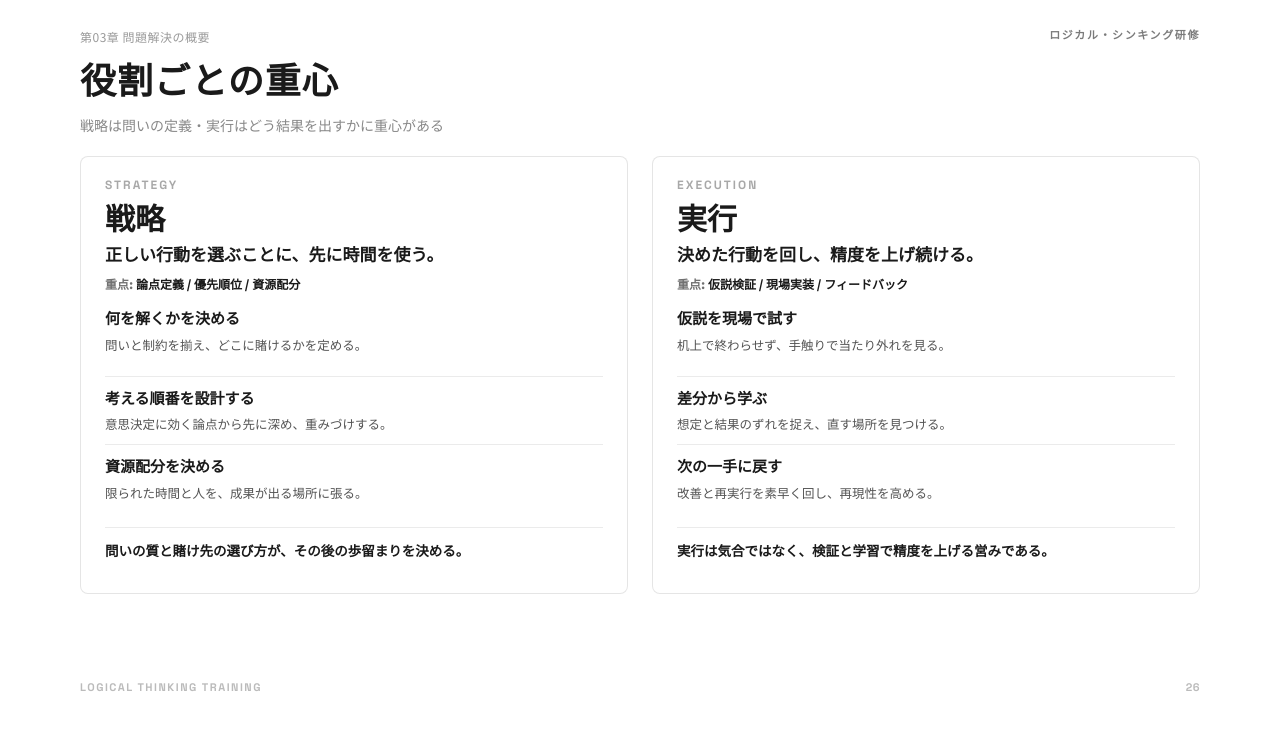
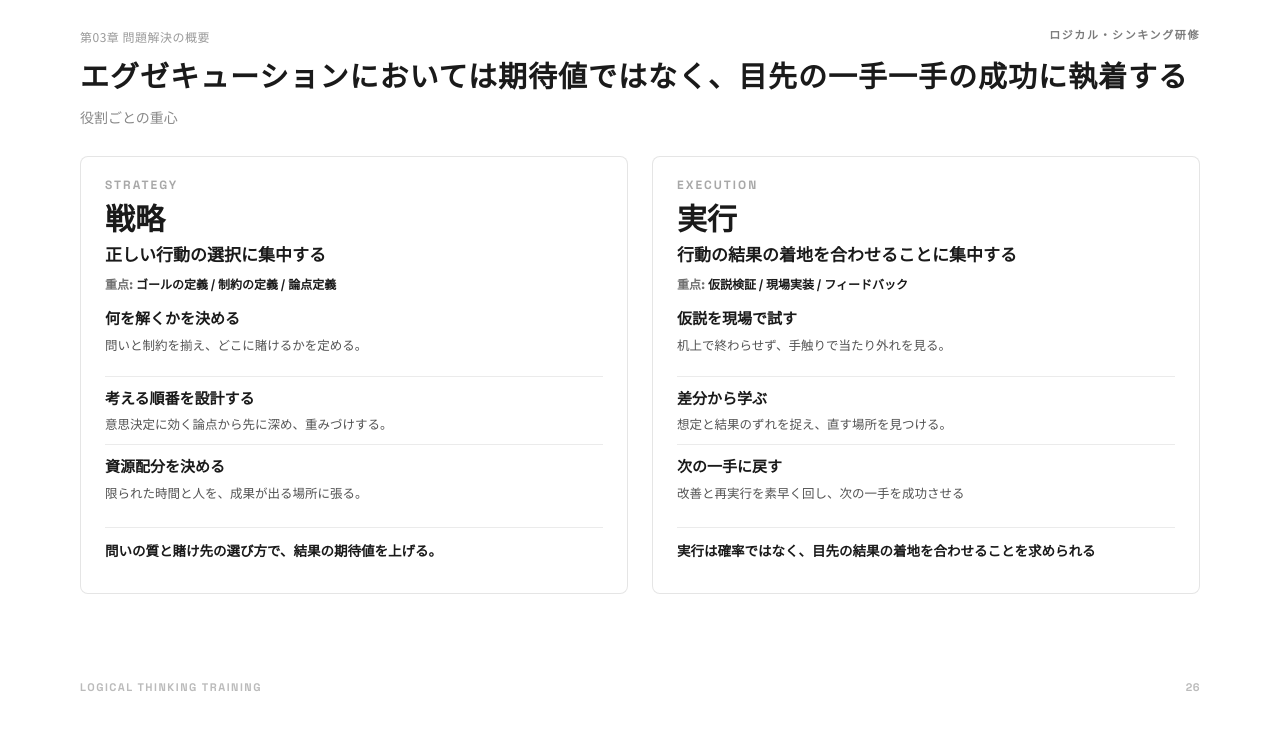
Before and after one commit to thedomainai/mondai-wo-kaiketsu-suru, a plain HTML site: page slides/slide_26.html in a window 1280 px wide. Drawn offline with Linux system fonts and the light colour scheme.

Commit message:
fix: update header copy for slides 26, 27, 28

```diff
--- a/slides/slide_26.html
+++ b/slides/slide_26.html
@@ -30,15 +30,15 @@
 </style>
 </head>
 <body>
-<div class="slide-container slide-theme-paper" data-slide-kind="content" data-header-chapter="第03章 問題解決の概要" data-header-title="役割ごとの重心" data-header-subtitle="戦略は問いの定義・実行はどう結果を出すかに重心がある" data-footer="standard" data-footer-page="26">
+<div class="slide-container slide-theme-paper" data-slide-kind="content" data-header-chapter="第03章 問題解決の概要" data-header-title="エグゼキューションにおいては期待値ではなく、目先の一手一手の成功に執着する" data-header-subtitle="役割ごとの重心" data-footer="standard" data-footer-page="26">
 <main class="role-stage">
   <section class="role-grid">
     <article class="split-card">
       <div class="split-card__head">
         <p class="split-card__eyebrow">Strategy</p>
         <p class="split-card__title">戦略</p>
-        <p class="split-card__lead">正しい行動を選ぶことに、先に時間を使う。</p>
-        <p class="split-card__steps">重点: <span>論点定義 / 優先順位 / 資源配分</span></p>
+        <p class="split-card__lead">正しい行動の選択に集中する</p>
+        <p class="split-card__steps">重点: <span>ゴールの定義 / 制約の定義 / 論点定義</span></p>
       </div>
       <div class="split-card__body">
         <div class="split-card__point">
@@ -54,14 +54,14 @@
           <p class="split-card__point-text">限られた時間と人を、成果が出る場所に張る。</p>
         </div>
       </div>
-      <p class="split-card__foot">問いの質と賭け先の選び方が、その後の歩留まりを決める。</p>
+      <p class="split-card__foot">問いの質と賭け先の選び方で、結果の期待値を上げる。</p>
     </article>
 
     <article class="split-card">
       <div class="split-card__head">
         <p class="split-card__eyebrow">Execution</p>
         <p class="split-card__title">実行</p>
-        <p class="split-card__lead">決めた行動を回し、精度を上げ続ける。</p>
+        <p class="split-card__lead">行動の結果の着地を合わせることに集中する</p>
         <p class="split-card__steps">重点: <span>仮説検証 / 現場実装 / フィードバック</span></p>
       </div>
       <div class="split-card__body">
@@ -75,10 +75,10 @@
         </div>
         <div class="split-card__point">
           <p class="split-card__point-title">次の一手に戻す</p>
-          <p class="split-card__point-text">改善と再実行を素早く回し、再現性を高める。</p>
+          <p class="split-card__point-text">改善と再実行を素早く回し、次の一手を成功させる</p>
         </div>
       </div>
-      <p class="split-card__foot">実行は気合ではなく、検証と学習で精度を上げる営みである。</p>
+      <p class="split-card__foot">実行は確率ではなく、目先の結果の着地を合わせることを求められる</p>
     </article>
   </section>
 </main>
```
Also changed, not shown: slides/slide_27.html (+1 -1 lines), slides/slide_28.html (+2 -2 lines).
